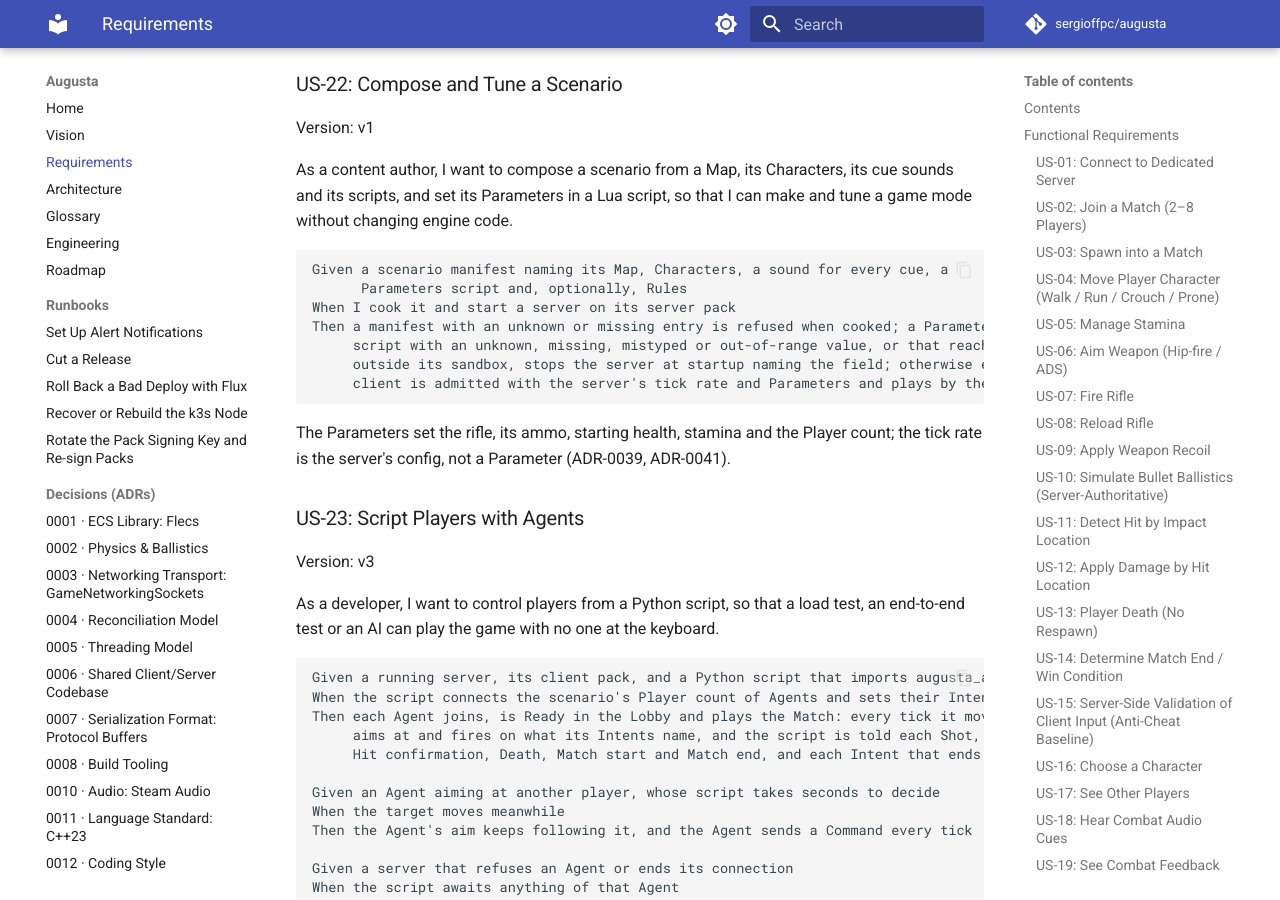
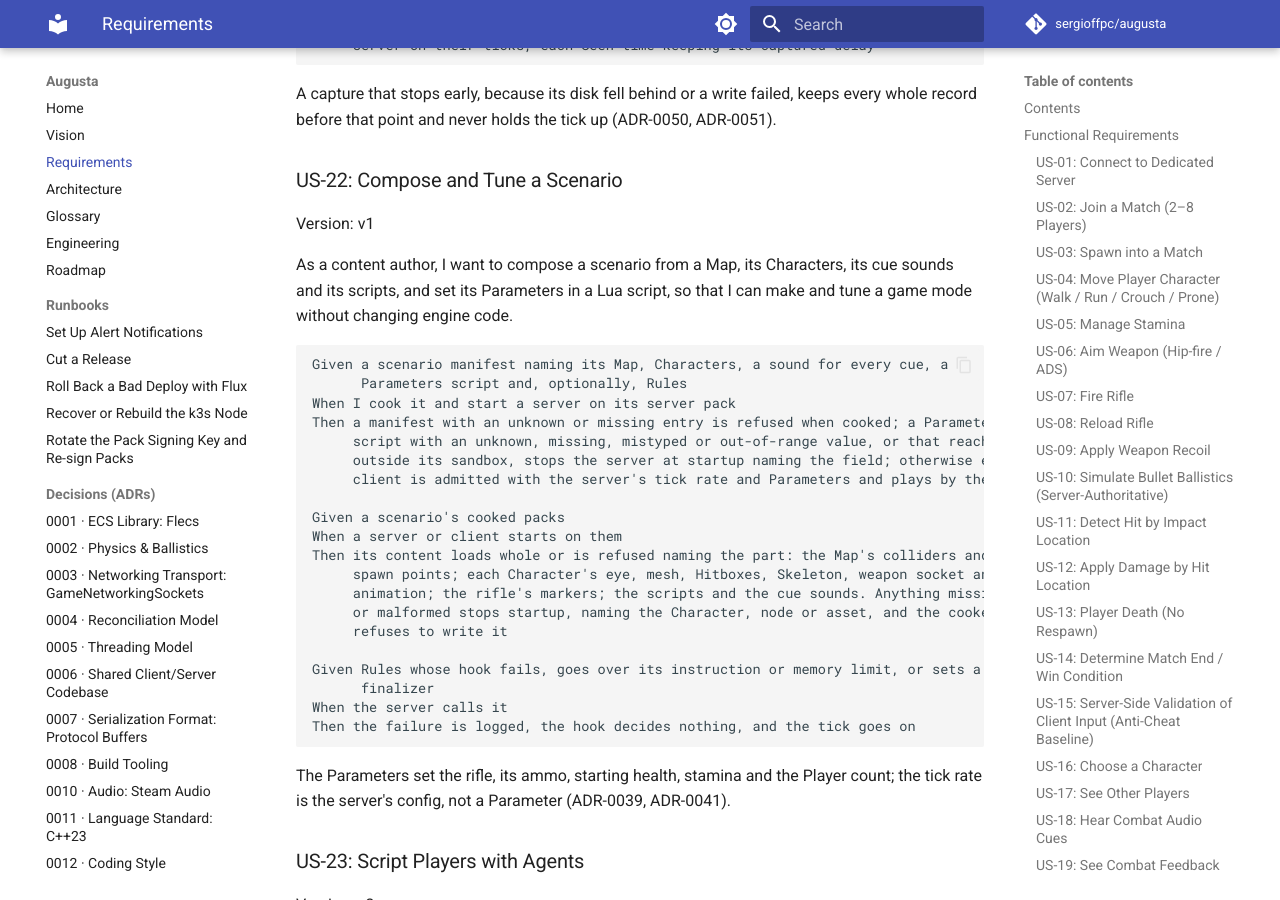
Before and after one commit to sergioffpc/augusta, an MkDocs documentation site: the page built from docs/REQUIREMENTS.md, in a window 1280 px wide and 900 px high, scrolled down 9375 px. Built offline with MkDocs 1.6.1 and Material for MkDocs 9.7.7, drawn with Linux system fonts in a browser that asks for light colours; comment, search, counter and statistics services are not loaded; some of the changed text lies outside the part shown.

Commit message:
test(content): amend US-22, US-18 and NFR-08 and mark the content suites
US-22 states that a scenario's content loads whole or is refused naming
the part, and that a failing, over-limit or finalizer-setting Rules hook
is logged, decides nothing and leaves the tick running. US-18 states that
a cue's variants never repeat back to back. NFR-08 covers augusta-inspect
and augusta-verify reading a pack's layout.

Every test of the assets, map, policy, policy_loader, parameters,
parameters_loader, cooked_pack, client_character, server_content, cues
and client_lobby_readiness suites now names what it checks, each marker
the last line of its comment. PackExtensionTest, which only compared a
constant to ".apak", is deleted: it checks nothing a requirement could
state (#1356).

Refs #1366

Co-Authored-By: Claude Opus 5.5 <noreply@anthropic.com>

````diff
--- a/docs/REQUIREMENTS.md
+++ b/docs/REQUIREMENTS.md
@@ -356,6 +356,11 @@ When I fire, another player's Shot is announced, the server confirms my hit,
 Then I hear my own gunshot on the frame I fire, other gunshots and deaths from where
      they happened, and a hit marker, hit-taken or Match end stinger (won if I am the
      Winner, lost otherwise, a Draw included) as my own, each once
+
+Given a cue whose sound has one or more variants
+When it plays
+Then I hear one of them at random, never the one it played last unless it has only
+     one, and each of them over enough plays
 ```
 
 Spatialization itself (Steam Audio, ADR-0010, ADR-0028) is heard, not tested.
@@ -448,6 +453,19 @@ Then a manifest with an unknown or missing entry is refused when cooked; a Param
      script with an unknown, missing, mistyped or out-of-range value, or that reaches
      outside its sandbox, stops the server at startup naming the field; otherwise every
      client is admitted with the server's tick rate and Parameters and plays by them
+
+Given a scenario's cooked packs
+When a server or client starts on them
+Then its content loads whole or is refused naming the part: the Map's colliders and
+     spawn points; each Character's eye, mesh, Hitboxes, Skeleton, weapon socket and
+     animation; the rifle's markers; the scripts and the cue sounds. Anything missing
+     or malformed stops startup, naming the Character, node or asset, and the cooker
+     refuses to write it
+
+Given Rules whose hook fails, goes over its instruction or memory limit, or sets a
+      finalizer
+When the server calls it
+Then the failure is logged, the hook decides nothing, and the tick goes on
 ```
 
 The Parameters set the rifle, its ammo, starting health, stamina and the Player
@@ -698,13 +716,17 @@ Source:      Anyone who can change a pack file on disk or on the node
 Stimulus:    A client or server pack that is corrupted, truncated, tampered with,
              unsigned or signed by another key; or a client whose pack was not
              cooked with the server's
-Environment: Client or server startup; a client joining
-Artifact:    Pack loading and Join admission
+Environment: Client or server startup; a client joining; augusta-inspect or
+             augusta-verify reading the pack
+Artifact:    Pack loading, Join admission and the pack's layout read
 Response:    The process refuses the pack and exits before anything else starts;
-             the server refuses the Join as a pack mismatch
+             the server refuses the Join as a pack mismatch; augusta-inspect
+             still shows the pack's layout, and augusta-verify names the
+             entries, format version and size it verified
 Measure:     No byte of a pack is trusted before its BLAKE3 hash and Ed25519
              signature verify against the key the process was given; every
-             refused pack names why
+             refused pack names why; the layout read, with no key, returns
+             every field of the header, index and trailer as written
 ```
 
 ADR-0018 and ADR-0031 define the hash, the signature and the header's client
````
Also changed, not shown: 11 other files.
